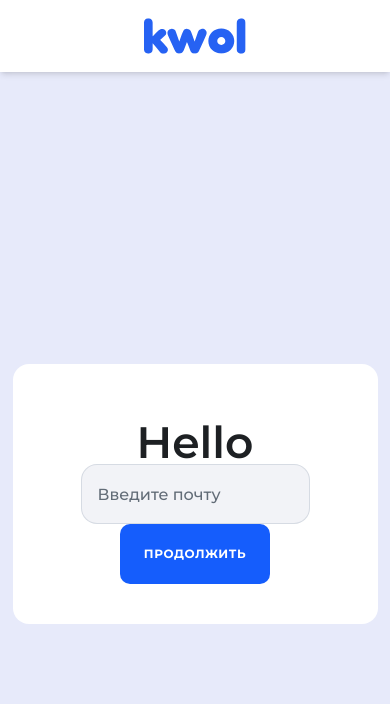
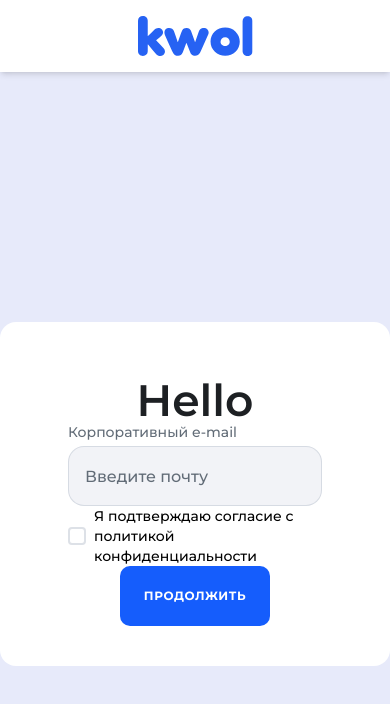
Before and after one commit to fedek1324/registrarionFormKwol, a React (Vite) app: page / in a window 390 px wide. Shown: the top 704 px of the page. Built offline with nearby package versions, Linux system fonts and the light colour scheme.

Commit message:
add checkbox + fix logo on mobile

```diff
--- a/src/App.tsx
+++ b/src/App.tsx
@@ -9,7 +9,7 @@ function App() {
 
    return (
     <BrowserRouter>
-      <nav className='flex items-center justify-center px-36 py-4 bg-white shadow-md md:justify-between'>
+      <nav className='flex items-center justify-center md:px-36 py-4 bg-white shadow-md md:justify-between'>
         {/* Logo - center on mobile, left on desktop */}
         <div>
           <Link to="/">
--- /dev/null
+++ b/src/components/Checkbox/Checkbox.module.css
@@ -0,0 +1,57 @@
+@import "tailwindcss";
+
+.container {
+  @apply flex items-center cursor-pointer select-none;
+  position: relative;
+}
+
+.input {
+  position: absolute;
+  opacity: 0;
+  cursor: pointer;
+  height: 18px;
+  width: 18px;
+  margin: 0;
+}
+
+.checkmark {
+  @apply flex items-center justify-center transition-all duration-200 flex-shrink-0;
+  height: 18px;
+  width: 18px;
+  min-width: 18px;
+  min-height: 18px;
+  border: 2px solid var(--grayBorder);
+  border-radius: 4px;
+  background-color: white;
+}
+
+.input:checked ~ .checkmark {
+  background-color: rgba(59, 130, 246, 1);
+  border-color: rgba(59, 130, 246, 1);
+}
+
+.checkmark::after {
+  content: "";
+  display: none;
+  width: 5px;
+  height: 10px;
+  border: solid white;
+  border-width: 0 2px 2px 0;
+  transform: rotate(45deg);
+}
+
+.input:checked ~ .checkmark::after {
+  display: block;
+}
+
+.input:disabled ~ .checkmark {
+  @apply opacity-50 cursor-not-allowed;
+}
+
+.label {
+  @apply ml-2 font-medium text-[14px] leading-[20px] tracking-[0px];
+}
+
+.input:disabled ~ .label {
+  @apply opacity-50 cursor-not-allowed;
+}
--- /dev/null
+++ b/src/components/Checkbox/Checkbox.tsx
@@ -0,0 +1,38 @@
+import styles from './Checkbox.module.css';
+
+interface CheckboxProps {
+  children?: React.ReactNode;
+  checked?: boolean;
+  defaultChecked?: boolean;
+  onChange?: (e: React.ChangeEvent<HTMLInputElement>) => void;
+  name?: string;
+  disabled?: boolean;
+  className?: string;
+}
+
+export default function Checkbox({
+  children,
+  checked,
+  defaultChecked,
+  onChange,
+  name,
+  disabled = false,
+  className = '',
+}: CheckboxProps) {
+  const isControlled = checked !== undefined;
+
+  return (
+    <label className={`${styles.container} ${className}`}>
+      <input
+        type="checkbox"
+        {...(isControlled ? { checked } : { defaultChecked })}
+        onChange={onChange}
+        name={name}
+        disabled={disabled}
+        className={styles.input}
+      />
+      <span className={styles.checkmark}></span>
+      {children && <div className={styles.label}>{children}</div>}
+    </label>
+  );
+}
--- /dev/null
+++ b/src/components/Checkbox/index.ts
@@ -0,0 +1 @@
+export { default } from './Checkbox';
--- a/src/components/Pages/Registration/Registration.tsx
+++ b/src/components/Pages/Registration/Registration.tsx
@@ -4,6 +4,7 @@ import H1 from "../../H1/index.ts";
 import TextInput from "../../TextInput/TextInput.tsx";
 
 import styles from "./Registration.module.css";
+import Checkbox from "../../Checkbox/Checkbox.tsx";
 
 
 const Registration = () => {
@@ -11,7 +12,8 @@ const Registration = () => {
         <div className={styles.container}>
             <Form>
                 <H1>Hello</H1>
-                <TextInput placeholder="Введите почту" />
+                <TextInput placeholder="Введите почту" label="Корпоративный e-mail" />
+                <Checkbox onChange={() => {}}><span>Я подтверждаю согласие с политикой конфиденциальности</span></Checkbox>
                 <Button>Продолжить</Button>
             </Form>
         </div>
--- a/src/components/TextInput/TextInput.module.css
+++ b/src/components/TextInput/TextInput.module.css
@@ -5,21 +5,21 @@
 }
 
 .label {
-  @apply text-sm mb-2;
-  color: var(--grayPlaceholder);
+  @apply font-medium text-[14px] leading-[20px] tracking-[0px] pb-[4px];
+  color: var(--grayText);
 }
 
 .input {
   @apply w-full h-[60px] rounded-[16px] font-medium text-[16px] leading-[24px] tracking-[0px] disabled:opacity-50 disabled:cursor-not-allowed transition-colors duration-200;
   background-color: var(--grayBackground);
-  color: var(--grayPlaceholder);
+  color: var(--grayText);
   border: 1px solid var(--grayBorder);
   padding-left: 16px;
   padding-right: 16px;
 }
 
 .input::placeholder {
-  color: var(--grayPlaceholder);
+  color: var(--grayText);
 }
 
 .input:focus {
--- a/src/index.css
+++ b/src/index.css
@@ -4,7 +4,7 @@
   --headersGray: rgba(29, 32, 35, 1);
 
   --grayBackground: rgba(242, 243, 247, 1);
-  --grayPlaceholder: rgba(98, 108, 119, 1);
+  --grayText: rgba(98, 108, 119, 1);
   --grayBorder: rgba(188, 195, 208, 0.5);
 
   --onFocusBlue: rgba(59, 130, 246, 1);
```
